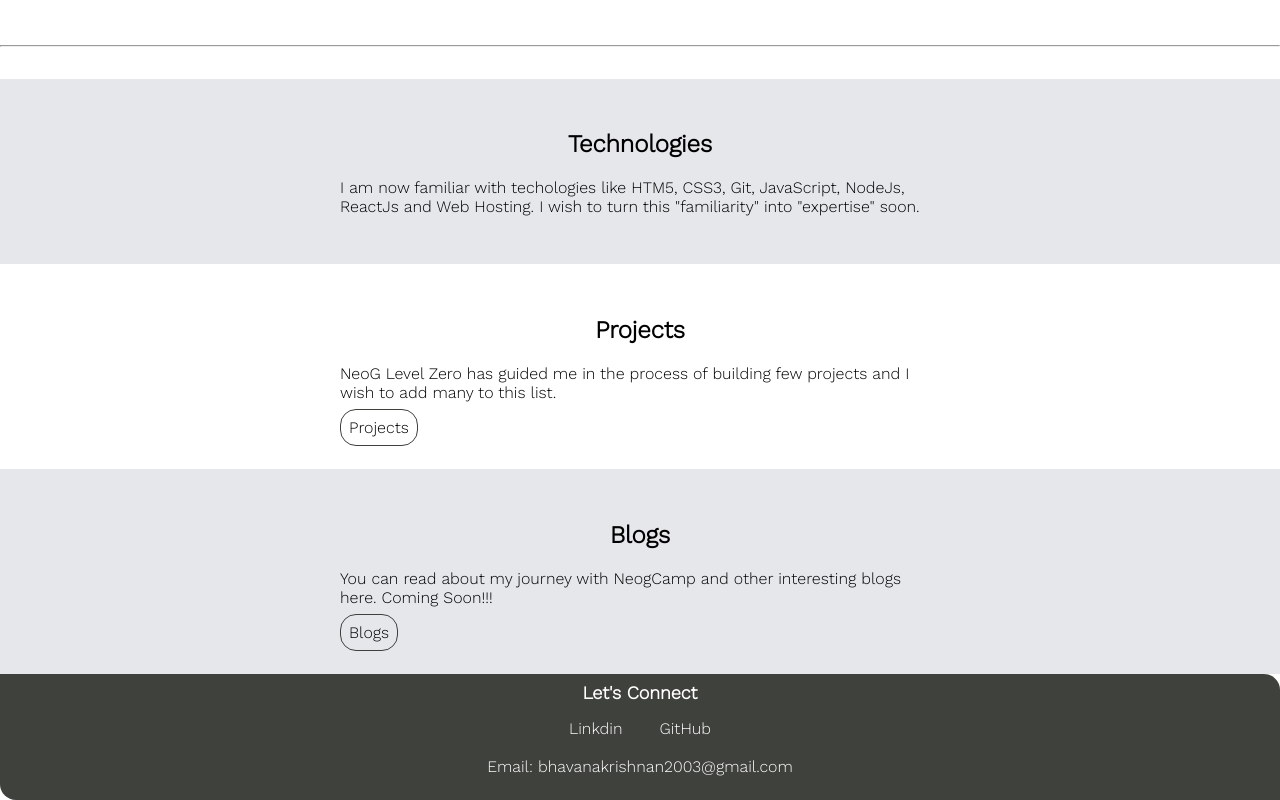
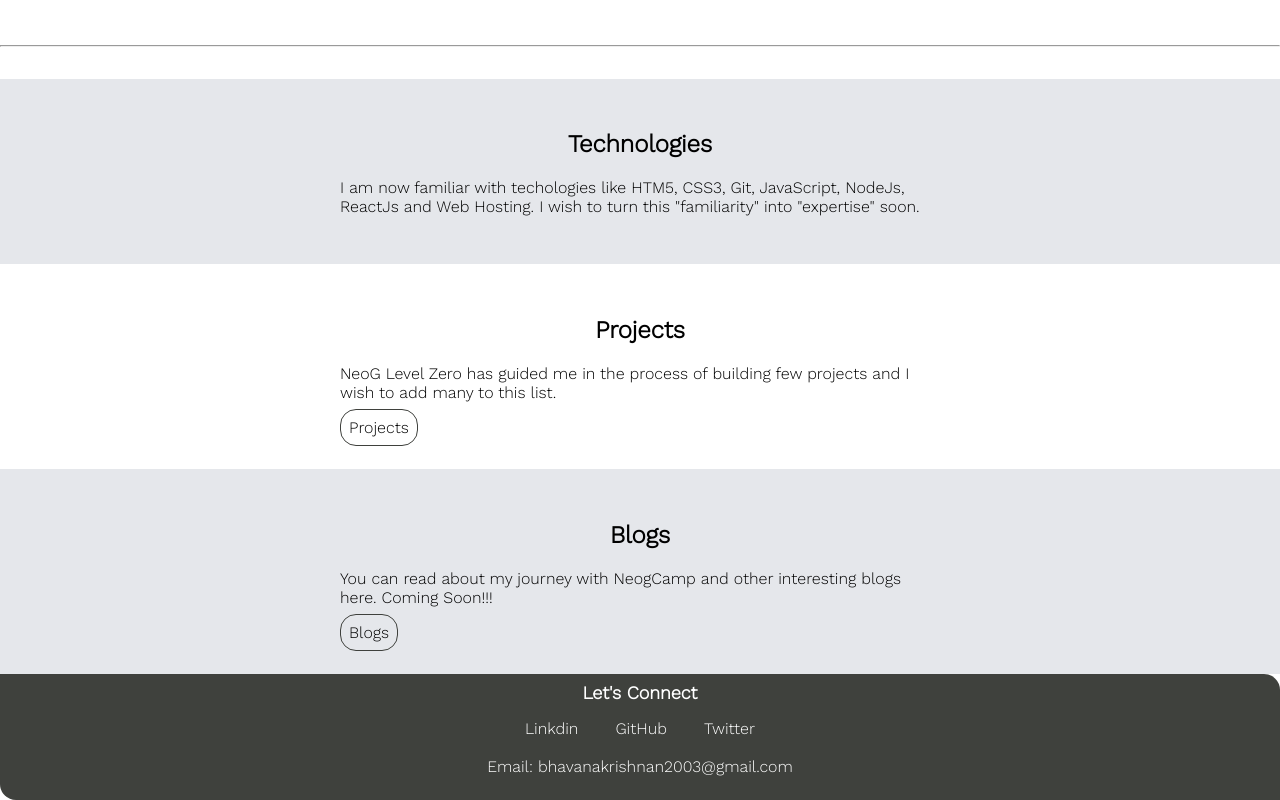
Before and after one commit to fecoderr/FeCoderr_WebPage, a plain HTML site: page index.html in a window 1280 px wide. Shown: the part 478-1278 px from the top of the page. Drawn offline with nearby package versions, Linux system fonts and the light colour scheme.

Commit message:
Commit - added code link

```diff
--- a/index.html
+++ b/index.html
@@ -62,6 +62,9 @@
             <li class="Inline-ListItem"><a class="Link" href="https://github.com/fecoderr">
             GitHub
             </a></li>
+            <li class="Inline-ListItem"><a class="Link" href="https://twitter.com/bhavanakrish">
+                Twitter
+                </a></li>
             <br><br>
             <li class="Inline-ListItem">Email: bhavanakrishnan2003@gmail.com</li>
         </ul>
```
Also changed, not shown: projects.html (+1 -1 lines).
